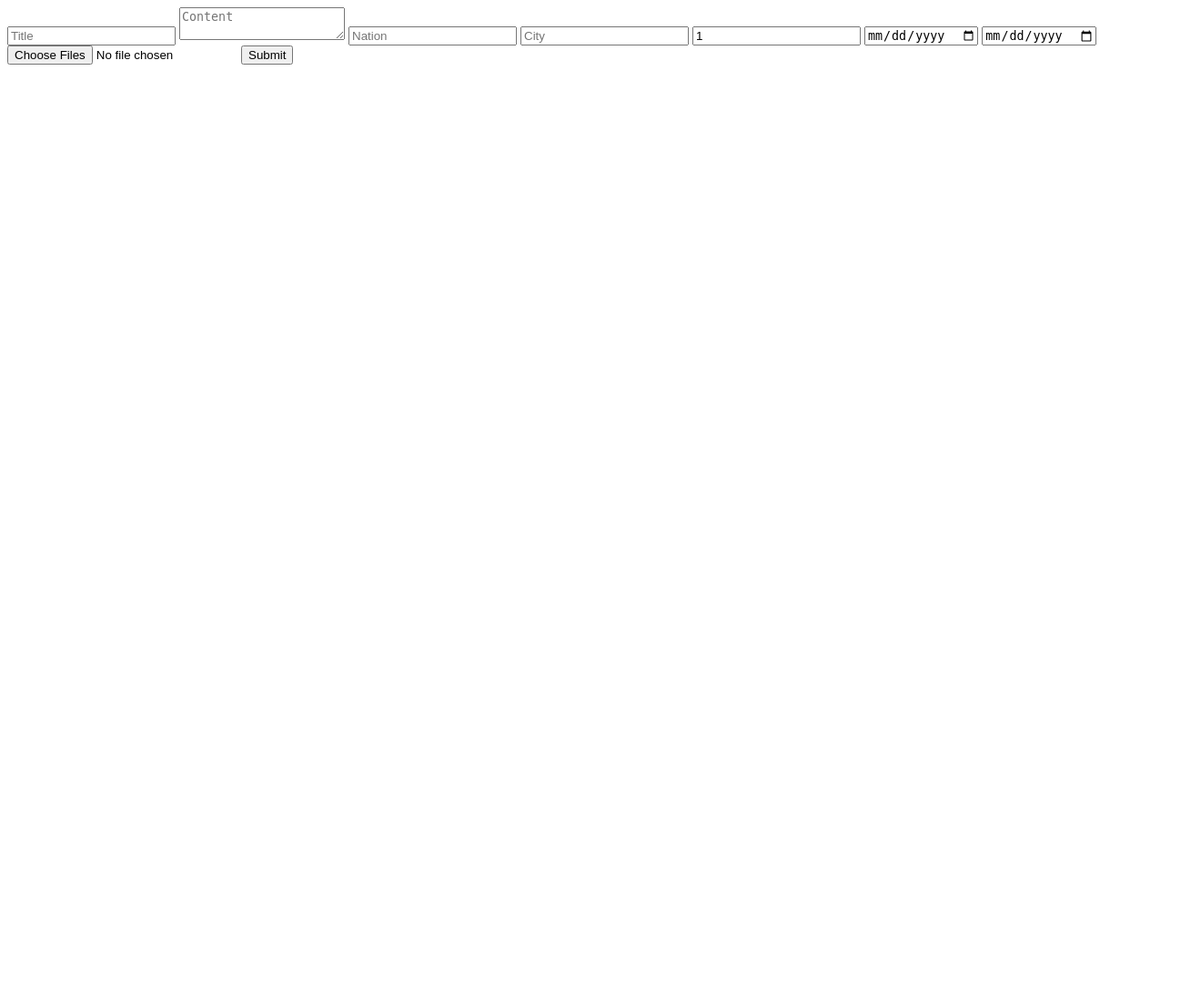
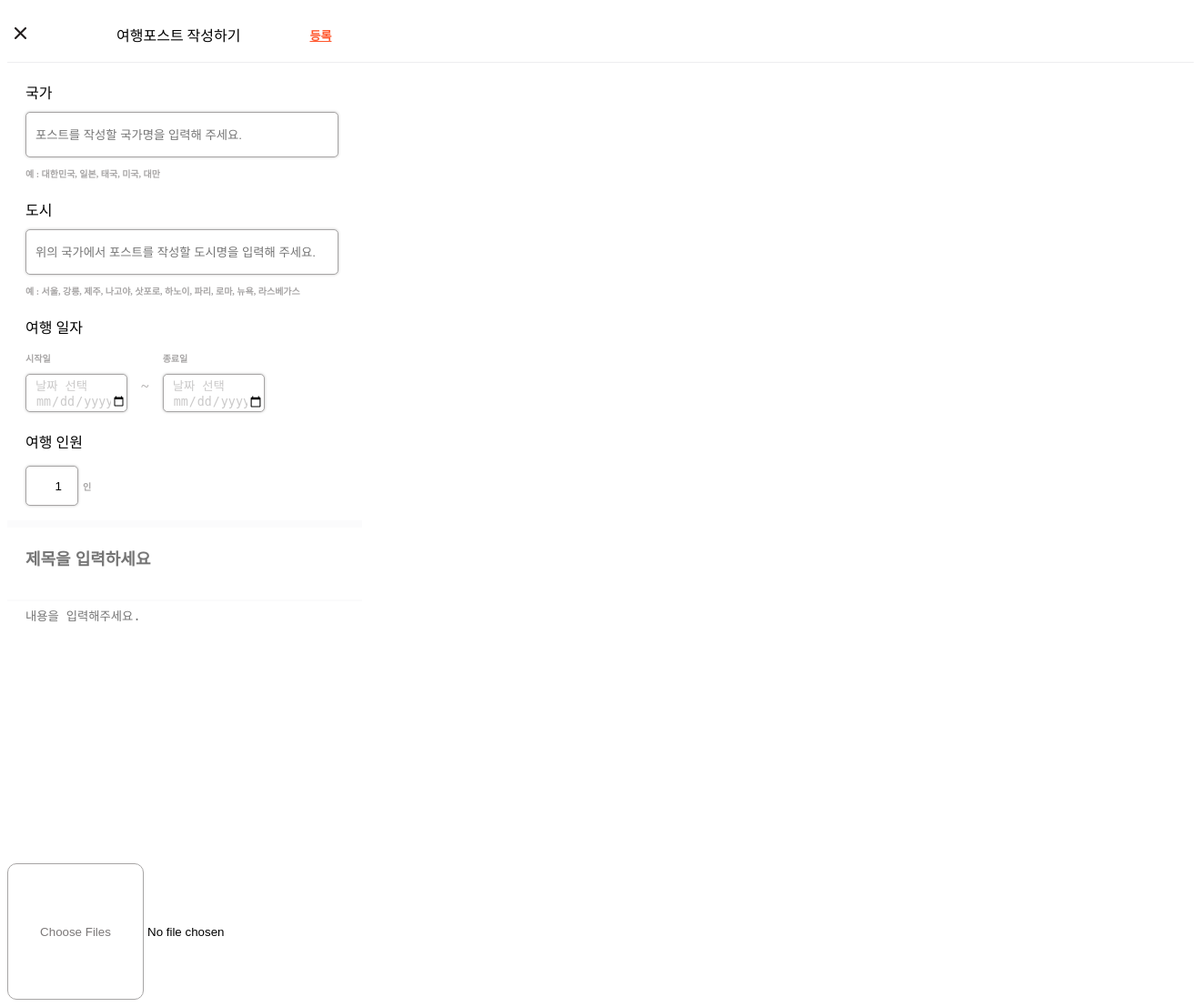
Before and after one commit to 2023-HERETHON/2023-Herethon-4, a Django app: page /travels/create/ in a window 1320 px wide; the page is wider, and only the part inside the window is pictured. Shown: that part at 91% size. Before the commit the page ends 71 px from the top of that part, so only its background shows below. Run offline with Django 4.2, Linux system fonts and the light colour scheme; the visitor is signed in with stand-in values (Sample User, id 1).

Commit message:
travel_create ui

```diff
--- /dev/null
+++ b/local/travels/static/css/travel_create.css
@@ -0,0 +1,132 @@
+.top-bar {
+    height: 20px;
+    width: auto;
+    top: 0;
+    left: 0;
+    right: 0;
+    padding: 20px;
+    display: flex;
+    background-color: rgb(255, 255, 255);
+    align-items: center;
+    border-bottom: 1px solid #EEEEF0;
+}
+#close-button {
+    left: 10px;
+    border: 0px;
+    background-color: rgb(255, 255, 255);
+    justify-content: left;
+    position: absolute;
+}
+#txt-post {
+    margin-left: 100px;
+    font-size: 16px;
+}
+#post-btn {
+    text-decoration: underline;
+    background-color: transparent;
+    color: #FF552B;
+    border: 0px;
+    font-size: 13px;
+    font-style: normal;
+    font-weight: 700;
+    margin-left: 70px;
+}
+.box {
+    margin-top: 20px;
+    margin-left: 20px;
+    margin-right: 20px;
+    margin-bottom: 10px;
+}
+#txt {
+    font-size: 14px;
+    font-style: normal;
+    font-weight: 600;
+    margin-bottom: 10px;
+}
+#txt-box {
+    margin-top: 10px;
+    margin-bottom: 10px;
+    border-radius: 5px;
+    border: 0.5px solid #A7A5A5;
+    box-shadow: 0px 0px 3px 0px rgba(0, 0, 0, 0.25);
+    width: 330px;
+    height: 46px;
+    padding-left: 10px;
+}
+.sub-txt {
+    color: #A7A5A5;
+    font-size: 10px;
+    font-style: normal;
+    font-weight: 600;
+}
+.box-flex {
+    display: flex;
+    margin-top: 15px;
+}
+#start-date {
+    width: 100px;
+    height: 40px;
+    border-radius: 5px;
+    border: 0.5px solid #A7A5A5;
+    box-shadow: 0px 0px 3px 0px rgba(0, 0, 0, 0.25);
+    padding-left: 10px;
+    color: #CAC9C9;
+    margin-right: 15px;
+    margin-top: 10px;
+}
+#end-date {
+    width: 100px;
+    height: 40px;
+    border-radius: 5px;
+    border: 0.5px solid #A7A5A5;
+    box-shadow: 0px 0px 3px 0px rgba(0, 0, 0, 0.25);
+    color: #CAC9C9;
+    margin-left: 15px;
+    padding-left: 10px;
+    margin-top: 10px;
+}
+#end {
+    margin-left: 15px;
+}
+input[type='date']::before {
+    content: attr(data-placeholder);
+    width: 100%;
+}
+input[type='date']:focus::before,
+input[type='date']:valid::before {
+  display: none;
+}
+#together {
+    width: 52px;
+    height: 40px;
+    border-radius: 5px;
+    border: 0.5px solid #A7A5A5;
+    box-shadow: 0px 0px 3px 0px rgba(0, 0, 0, 0.25);
+    text-align: right;
+}
+#title {
+    border: 0px;
+    height: 61px;
+    padding-left: 20px;
+    color: #A7A5A5;
+    font-size: 18px;
+    font-style: normal;
+    font-weight: 700;
+    width: 100%;
+}
+#content {
+    border: 0px;
+    height: 276px;
+    padding-left: 20px;
+    width: 100%;
+}
+
+input[type=file]::file-selector-button {
+    width: 150px;
+    height: 150px;
+    background: #fff;
+    border: 1px solid #A7A5A5;
+    border-radius: 10px;
+    cursor: pointer;
+    color: #7B7878;
+  }
--- a/local/travels/static/css/travel_detail.css
+++ b/local/travels/static/css/travel_detail.css
@@ -163,3 +163,7 @@ input {
     margin-top: 100px;
     margin-bottom: 30px;
 }
+#line {
+    margin-top: 30px;
+    margin-bottom: 20px;
+}
--- a/local/travels/templates/travels/travel_create.html
+++ b/local/travels/templates/travels/travel_create.html
@@ -1,22 +1,56 @@
 <!DOCTYPE html>
+{% load static %}
 <html lang="ko">
     <head>
         <meta charset="UTF-8" />
         <meta name="viewport" content="width=device-width, initial-scale=1.0" />
         <title>Document</title>
+        <link rel="stylesheet" href="{% static 'css/travel_create.css'%}"/>
     </head>
     <body>
+        <div class="top-bar">
+            <button type="button" id="close-button" onclick="location.href='onboarding.html'"><img src="{% static 'img/close-button.png' %}" alt="닫기"></button>
+            <span id="txt-post">여행포스트 작성하기</span>
+            <button type="submit"id="post-btn" >등록</button>
+        </div>
         <form method="post" enctype="multipart/form-data">
             {% csrf_token %}
-            <input type="text" name="title" placeholder="Title" />
-            <textarea name="content" placeholder="Content"></textarea>
-            <input type="text" name="nation" placeholder="Nation" />
-            <input type="text" name="city" placeholder="City" />
-            <input type="number" name="together" value="1" />
-            <input type="date" name="start_date" />
-            <input type="date" name="end_date" />
-            <input type="file" name="image_files" multiple />
-            <button type="submit">Submit</button>
+            <div class="box">
+                <div class="txt">국가</div>
+                <input type="text" name="nation" placeholder="포스트를 작성할 국가명을 입력해 주세요." id="txt-box"/>
+                <div class="sub-txt">예 : 대한민국, 일본, 태국, 미국, 대만</div>
+            </div>
+            <div class="box">
+                <div class="txt">도시</div>
+                <input type="text" name="city" placeholder="위의 국가에서 포스트를 작성할 도시명을 입력해 주세요." id="txt-box" />
+                <div class="sub-txt">예 : 서울, 강릉, 제주, 나고야, 삿포로, 하노이, 파리, 로마, 뉴욕, 라스베가스</div>
+            </div>
+            <div class="box">
+                <div class="txt">여행 일자</div>
+                <div class="box-flex">
+                <div class="start">
+                    <div class="sub-txt">시작일</div>
+                    <input type="date" required name="start_date" data-placeholder="날짜 선택" id="start-date"/>
+                </div>
+                <div style="padding-top: 30px; color: #A7A5A5;">~</div>
+                <div class="end">
+                    <div class="sub-txt" style="margin-left: 15px;">종료일</div>
+                    <input type="date" required name="end_date" data-placeholder="날짜 선택" id="end-date"/>
+                </div>
+                </div>
+            </div>
+            <div class="box">
+                <div class="txt">여행 인원</div>
+                <div class="box-flex">
+                    <input type="number" name="together" value="1" id="together" placeholder="숫자"/>
+                    <div class="sub-txt" style="margin-top: 15px; margin-left: 5px;">인</div>
+                </div>
+            </div>
+            <img src="{% static 'img/divide-line.svg'%}" id="line">
+            <input type="text" name="title" placeholder="제목을 입력하세요" id="title"/>
+            <img src="{% static 'img/divide-line-thin.svg'%}" id="thin-line">
+            <textarea name="content" placeholder="내용을 입력해주세요." id="content"></textarea>
+            <input type="file" name="image_files" multiple id="file"/>
         </form>
     </body>
 </html>
--- a/local/travels/templates/travels/travel_detail.html
+++ b/local/travels/templates/travels/travel_detail.html
@@ -1,15 +1,16 @@
 <!DOCTYPE html>
+{% load static %}
 <html lang="ko">
     <head>
         <meta charset="UTF-8" />
         <meta name="viewport" content="width=device-width, initial-scale=1.0" />
         <title>Document</title>
-        <link rel="stylesheet" href="../../static/css/travel_detail.css"/>
+        <link rel="stylesheet" href="{% static 'css/travel_detail.css' %}"/>
     </head>
     <body>
         <a href="travel_lsit.html"><img src="../../static/img/back.svg" alt="닫기" id="back"></button></a>
         <div class="slider">
-            <img src="../../static/img/slide1.jpg" id="img1">
+            <img src="{%static 'img/slide1.jpg'}" id="img1">
             <img src="../../static/img/slide1.jpg" id="img1">
             <img src="../../static/img/slide1.jpg" id="img1">
         </div>
--- a/local/users/templates/onboarding.html
+++ b/local/users/templates/onboarding.html
@@ -28,7 +28,7 @@
         <div class="pop_inner">
             <div id="top"><img src="{% static 'img/logo.png' %}" id="small-logo">
             <span id="signup-txt">회원가입</span>
-            <button type="button" class="btn_close" onclick="location.href='onboarding.html'"><img src="{% static 'img/close-button.png' %}"></button></div>
+            <button type="button" class="btn_close" onclick="location.href=''"><img src="{% static 'img/close-button.png' %}"></button></div>
             <br>
             <a href="{% provider_login_url 'kakao' %}"><button type="button" id="kakao-signup" onclick="location.href='nickname.html'">카카오로 시작하기</button></a>
             <a href="{% url 'users:signup' %}"><button type="button" id="id-signup" onclick="location.href='idsignup.html'">아이디로 회원가입</button></a>
```
Also changed, not shown: local/travels/static/img/divide-line-thin.svg (added), local/travels/static/img/divide-line.svg (added).
